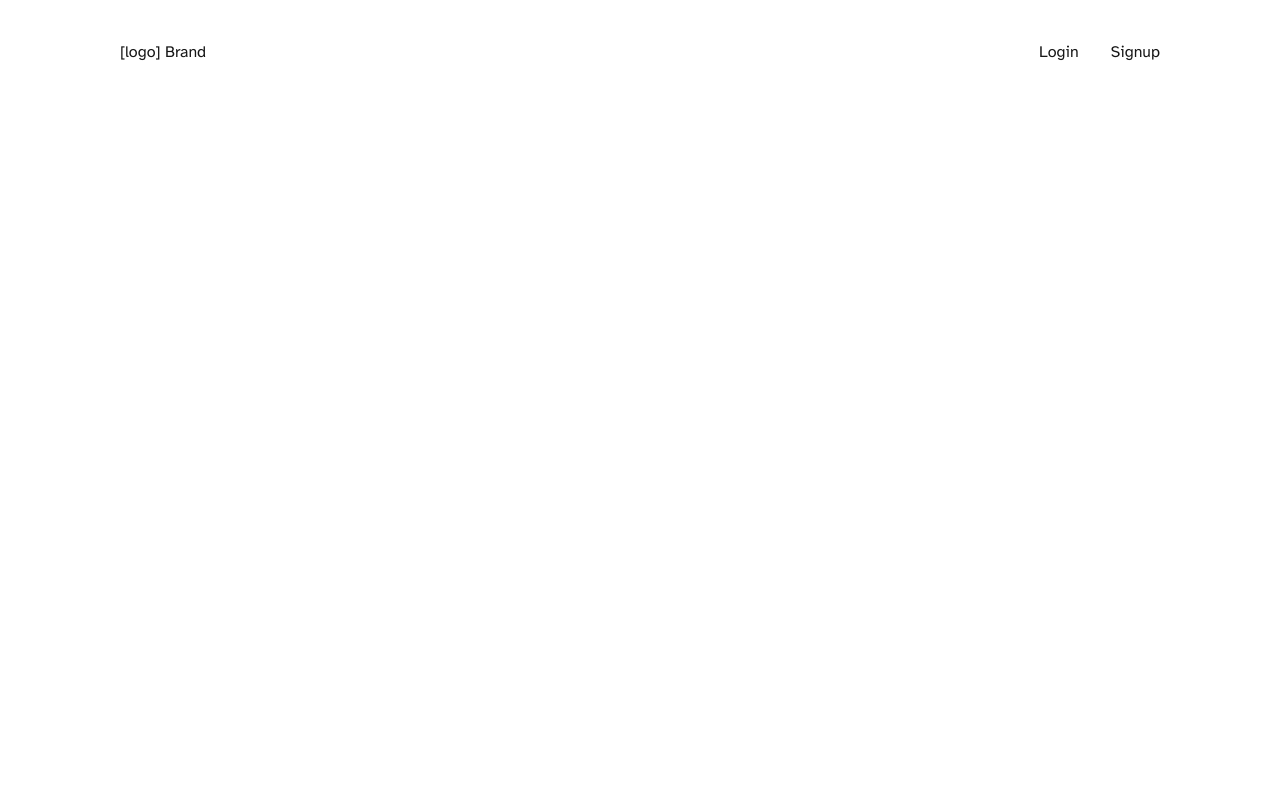
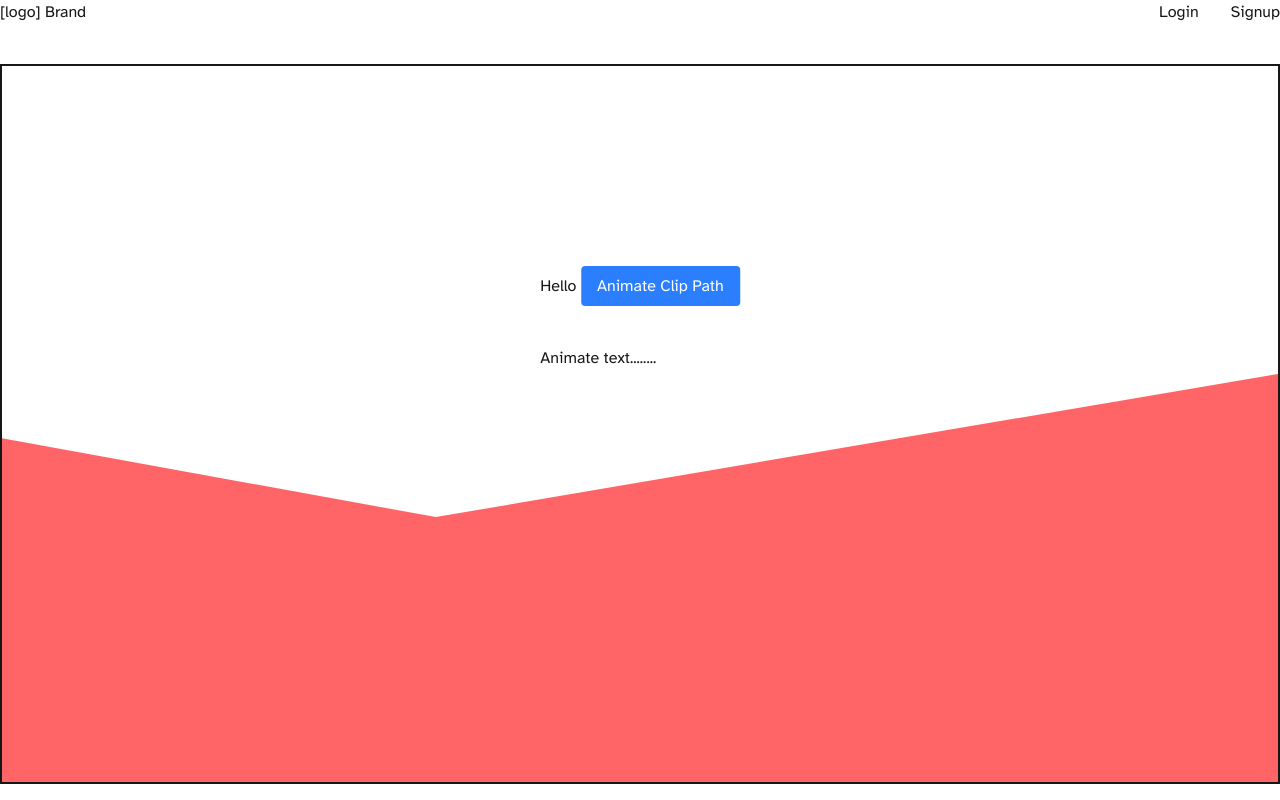
Before and after one commit to SaileshMrzn/project-iii-frontend, a Next.js app: page / in a window 1280 px wide. Built offline with nearby package versions, Linux system fonts and the light colour scheme.

Commit message:
animation?

```diff
--- a/src/app/page.tsx
+++ b/src/app/page.tsx
@@ -1,9 +1,11 @@
+import Hero from "@/components/Hero";
 import Navbar from "@/components/Navbar";
 
 export default function Home() {
   return (
-    <div className="px-30 py-10">
+    <div>
       <Navbar />
+      <Hero />
     </div>
   );
 }
--- /dev/null
+++ b/src/components/Hero.tsx
@@ -0,0 +1,55 @@
+"use client";
+
+import { useState } from "react";
+import { motion, AnimatePresence, useAnimation } from "motion/react";
+
+export default function HeroSection() {
+  const controls = useAnimation();
+  const [clicked, setClicked] = useState(false);
+
+  const handleClick = () => {
+    console.log("clicke");
+    setClicked(!clicked);
+    controls.start({
+      clipPath: [
+        "polygon(34% 63%, 100% 43%, 100% 100%, 0 100%, 0 52%)", // start
+        "polygon(34% 63%, 100% 43%, 100% 100%, 0 100%, 0 0)", // mid state
+        "polygon(34% 63%, 100% 43%, 100% 100%, 0 100%, 100% 43%)", // final
+      ],
+      transition: {
+        duration: 1.2,
+        ease: [0.68, -0.55, 0.265, 1.55], // easeOutBack
+      },
+    });
+  };
+
+  return (
+    <div className="h-[90dvh] border-2 mt-10 relative">
+      <motion.div
+        animate={controls}
+        initial={{
+          clipPath: "polygon(34% 63%, 100% 43%, 100% 100%, 0 100%, 0 52%",
+        }}
+        className="bg-red-400 h-full w-ful"
+      />
+      <div className="absolute top-50 left-[50%] transform: translate-x-[-50%]">
+        Hello {"  "}
+        <button
+          onClick={handleClick}
+          className="px-4 py-2 bg-blue-500 text-white rounded"
+        >
+          Animate Clip Path
+        </button>
+        <motion.div
+          variants={{
+            initial: { opacity: 1, rotate: 0 },
+            transition: { opacity: 0 },
+          }}
+          className="mt-10"
+        >
+          Animate text........
+        </motion.div>
+      </div>
+    </div>
+  );
+}
```
Also changed, not shown: package.json (+7 -6 lines), 1 other file (tests, documents, lock files or other folders).
